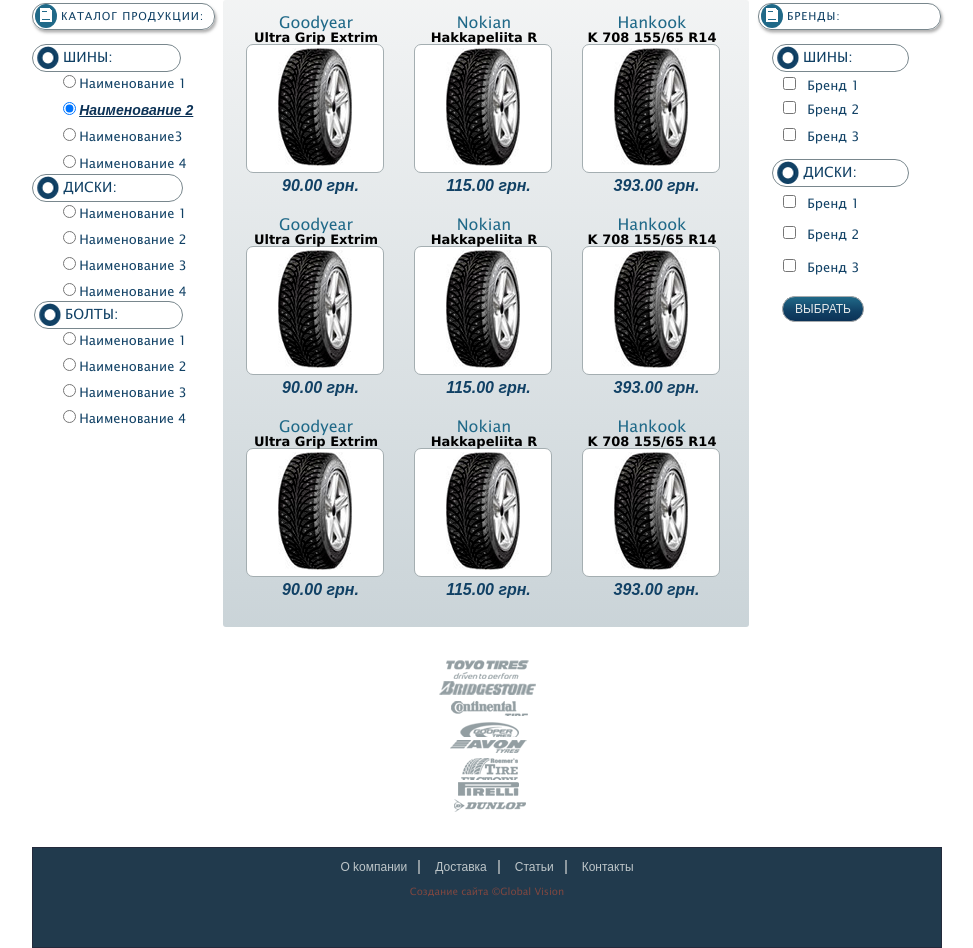
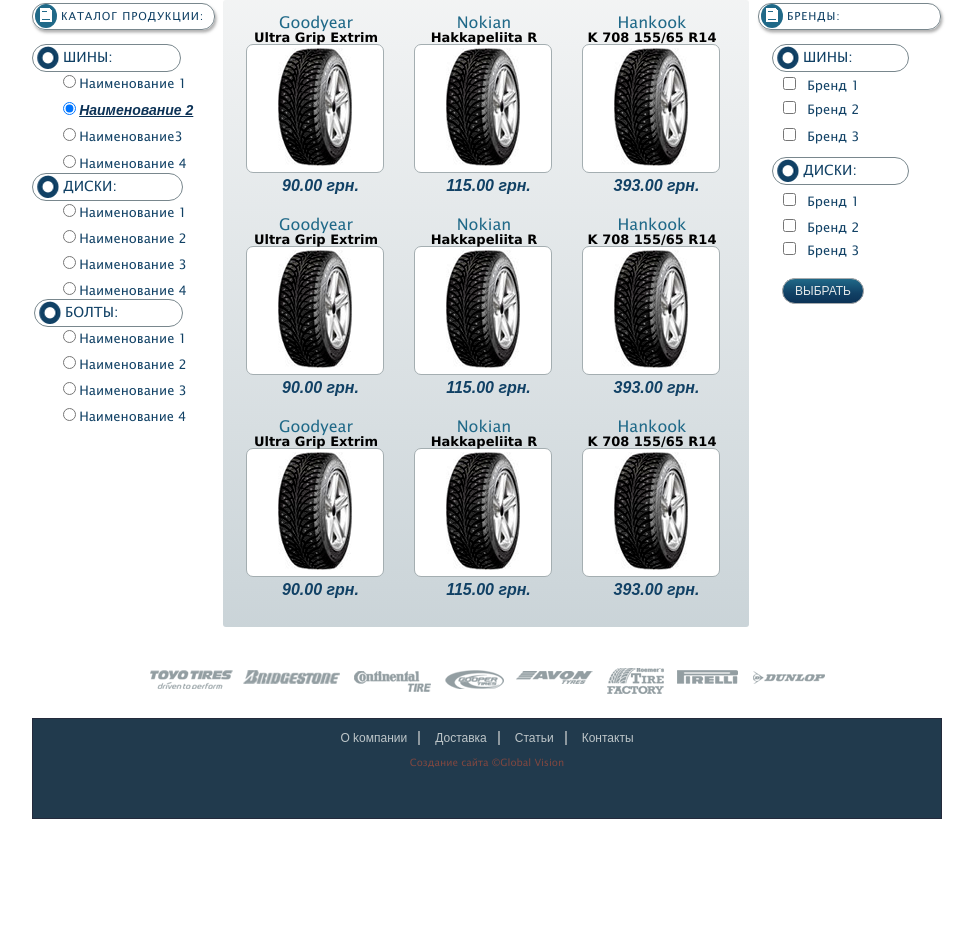
Before and after one commit to alphavita/Modul_6_2_HTML, a plain HTML site: page index.html in a window 1280 px wide. Shown: the part 489-1437 px from the top of the page, without its empty margins (153-1126 px from the left). After the commit the page ends 1308 px from the top, so only its background shows below. Drawn offline with Linux system fonts and the light colour scheme; files whose address does not match are found by name.

Commit message:
исправлено

```diff
--- a/css/sprites.css
+++ b/css/sprites.css
@@ -130,10 +130,11 @@ background-image: linear-gradient(#206988 0%, #114165 59%, #0c3256 100%);*/
 	transform: scale(1.4,1.4);
 }
 
-.icon_contire3{
-	background-position: -209px -1px ;
+.icon_contire3 {
+	background-position: -209px -4px ;
 	width: 77px;
-	height: 21px;
+	height: 24px;
+	margin-left: 9px;
 }
 
 .icon_contire3:hover{
@@ -144,7 +145,7 @@ background-image: linear-gradient(#206988 0%, #114165 59%, #0c3256 100%);*/
 }
 
 .tire_4dr{
-	background-position: -305px 0px ;
+	background-position: -305px -4px ;
 	width: 59px;
 	height: 21px;
 }
@@ -170,7 +171,7 @@ background-image: linear-gradient(#206988 0%, #114165 59%, #0c3256 100%);*/
 }
 
 .icon_tirefact{
-	background-position: -465px 1px ;
+	background-position: -465px -5px ;
 	width: 57px;
 	height: 27px;
 }
--- a/css/style.css
+++ b/css/style.css
@@ -290,6 +290,10 @@ height: 28px;
 border: 1px solid #79878d;
 border-radius: 14px;
 }
+.left_catalog_header_litl .bolt {
+	margin-left: 2px;
+	width: 151px;
+}
 .right_catalog_header_litl {
 	width: 137px;
 	height: 28px;
@@ -344,12 +348,7 @@ font-size: 12px;
 .right_catalog .filter label {
 	line-height: 9px;
 }
-.filter .right_second  li {
-	display: inline-block;
-	padding-top: 5px;
-	line-height: 15px;
 
-}
 .filter input:checked+span {
 	color: #0c3256;
 font-family: Arial;
@@ -367,18 +366,28 @@ text-decoration: underline;
 }
 
 .filter li:last-of-type {
-	margin-bottom: 3px;
+	margin-bottom: 2px;
 }
 .left_catalog .filter .second li {
 	margin-bottom: 5px;
 }
 
+.filter .right_second  li {
+	display: inline-block;
+	padding-top: 5px;
+	line-height: 11px;
+	margin-bottom: 4px;
+
+}
+
 .right_catalog .filter li:last-of-type {
-	margin-bottom: 10px;
+	margin-bottom: 8px;
+	/*margin-top: 4px;*/
+	padding-top: 0;
 }
 button {
 	/* Style for "Shape 36" */
-	margin-top: 10px;
+	margin-top: 12px;
 	margin-left: 24px;
 width: 82px;
 height: 26px;
@@ -740,6 +749,8 @@ padding-left: 9px;
 .brand_logo {
 	margin: 0 auto;
 	text-align: center;
+	padding-left: 113px;
+	padding-top: 10px;
 }
 /*.brand_logo img{
 	padding-top: 4px;
@@ -748,7 +759,16 @@ padding-left: 9px;
 	display:inline-block;
 	vertical-align: bottom;
 }*/
-
+.brand_logo1,
+.brand_logo2,
+.brand_logo3,
+.brand_logo4,
+.brand_logo5,
+.brand_logo6,
+.brand_logo7,
+.brand_logo8 {
+	float: left;
+}
 .brand_logo a{
 	padding-top: 4px;
 	margin-left: 5px;
@@ -765,7 +785,7 @@ height: 101px;
 background-color: #213a4d;
 border: 1px solid #242a3c;
 text-align: center;
-margin-top: 35px;
+margin-top: 23px;
 padding-top: 10px;
 }
 footer a {
```
